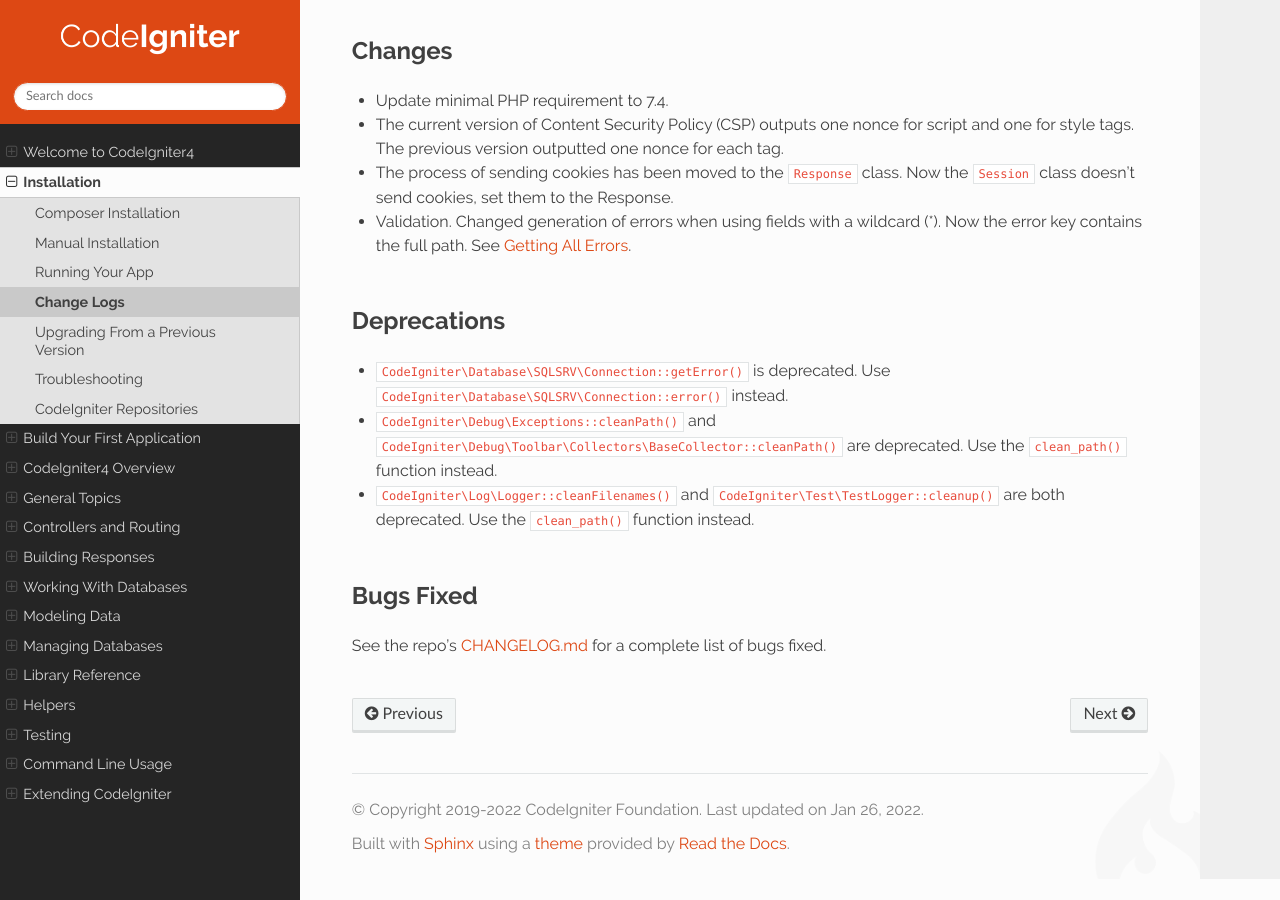
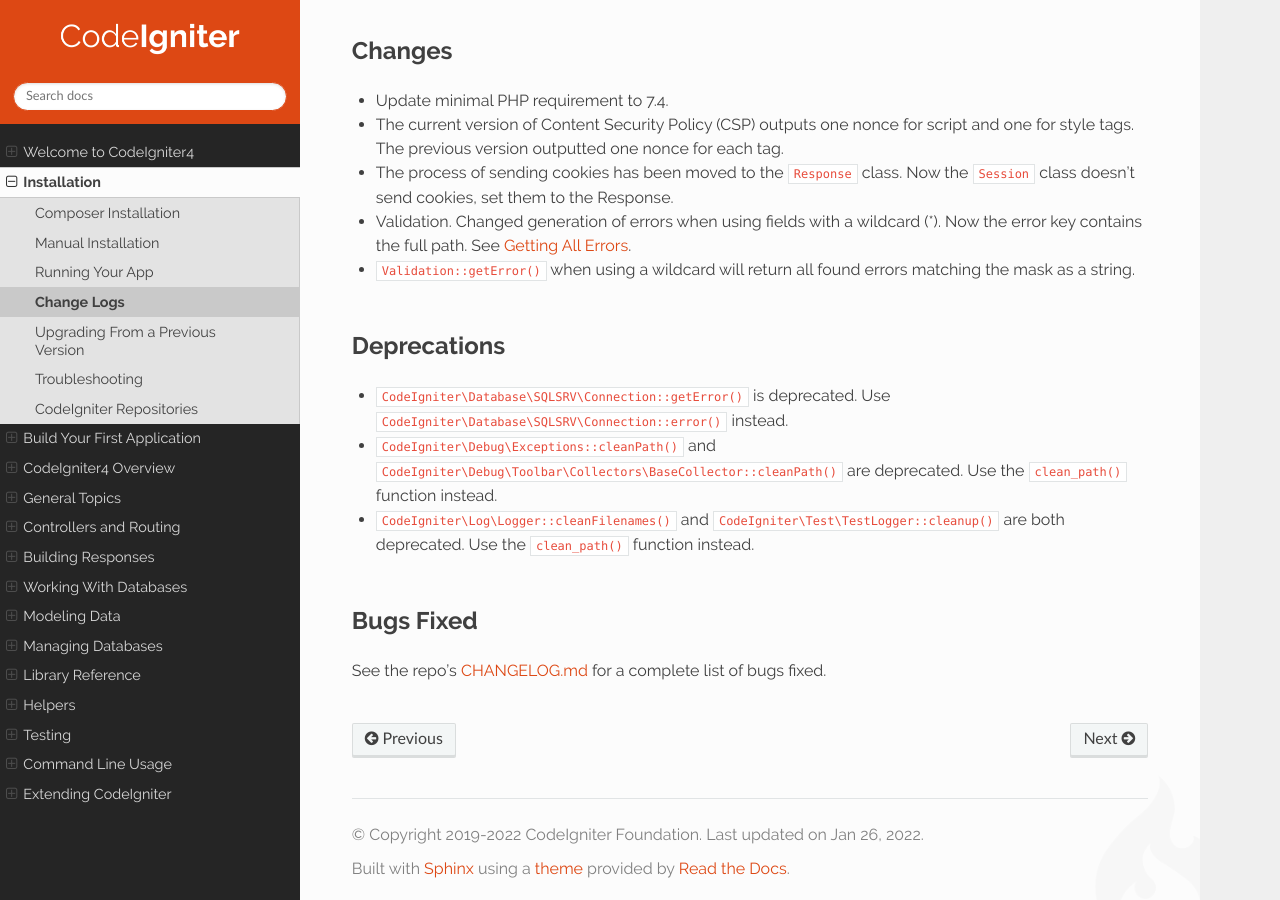
Before and after one commit to NEKOGET/ci4_user_guide_src, a Sphinx documentation site: the page built from source/changelogs/v4.2.0.rst, in a window 1280 px wide and 900 px high, scrolled down 1024 px. Built offline with Sphinx 7.4.7 and the Read the Docs theme 2.0.0, drawn with Linux system fonts in a browser that asks for light colours.

Commit message:
Validation::getError() wildcard
Signed-off-by: Andrey Pyzhikov <5071@mail.ru>

```diff
--- a/source/changelogs/v4.2.0.rst
+++ b/source/changelogs/v4.2.0.rst
@@ -37,6 +37,7 @@ Changes
 - The current version of Content Security Policy (CSP) outputs one nonce for script and one for style tags. The previous version outputted one nonce for each tag.
 - The process of sending cookies has been moved to the ``Response`` class. Now the ``Session`` class doesn't send cookies, set them to the Response.
 - Validation. Changed generation of errors when using fields with a wildcard (*). Now the error key contains the full path. See :ref:`validation-getting-all-errors`.
+- ``Validation::getError()`` when using a wildcard will return all found errors matching the mask as a string.
 
 Deprecations
 ************
```
